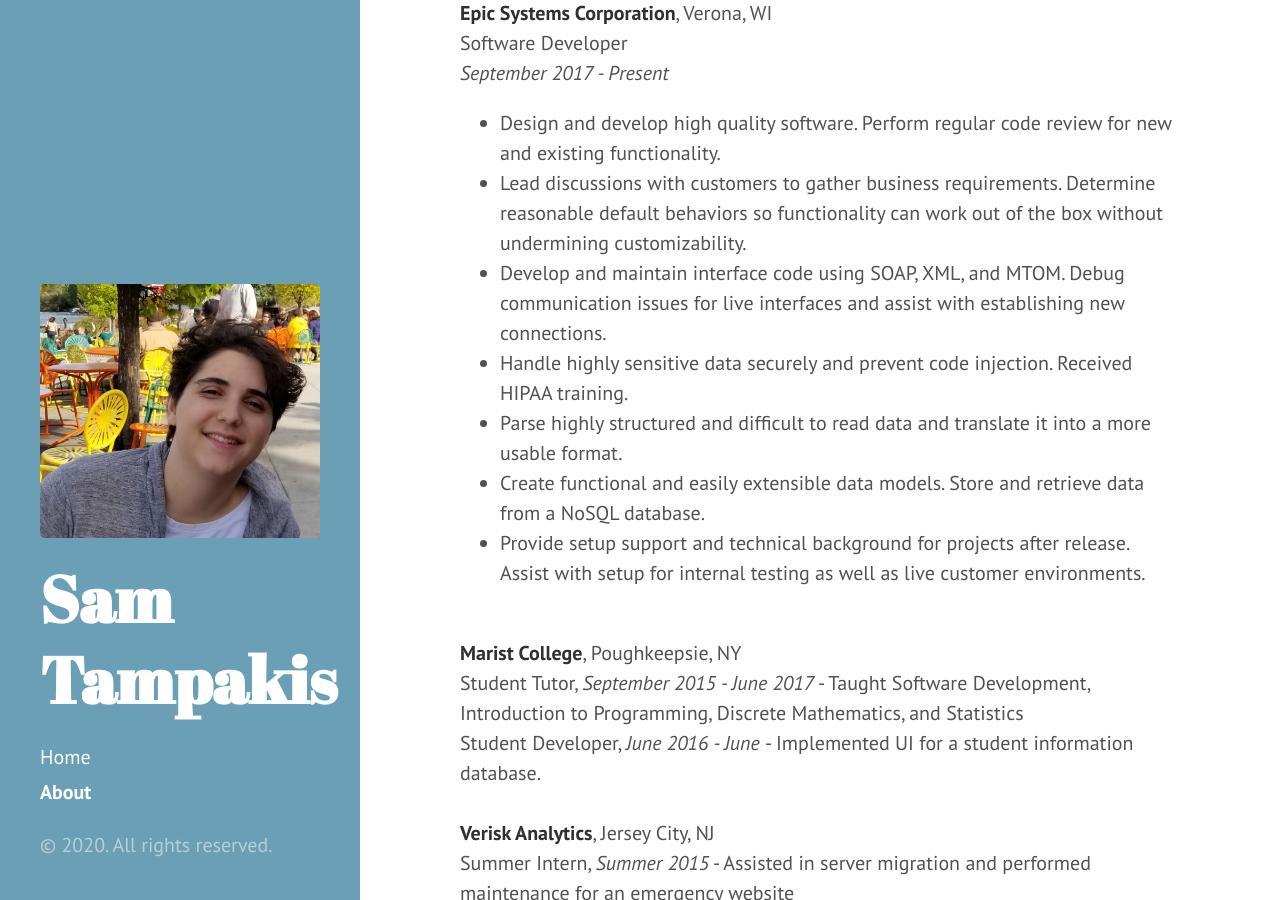
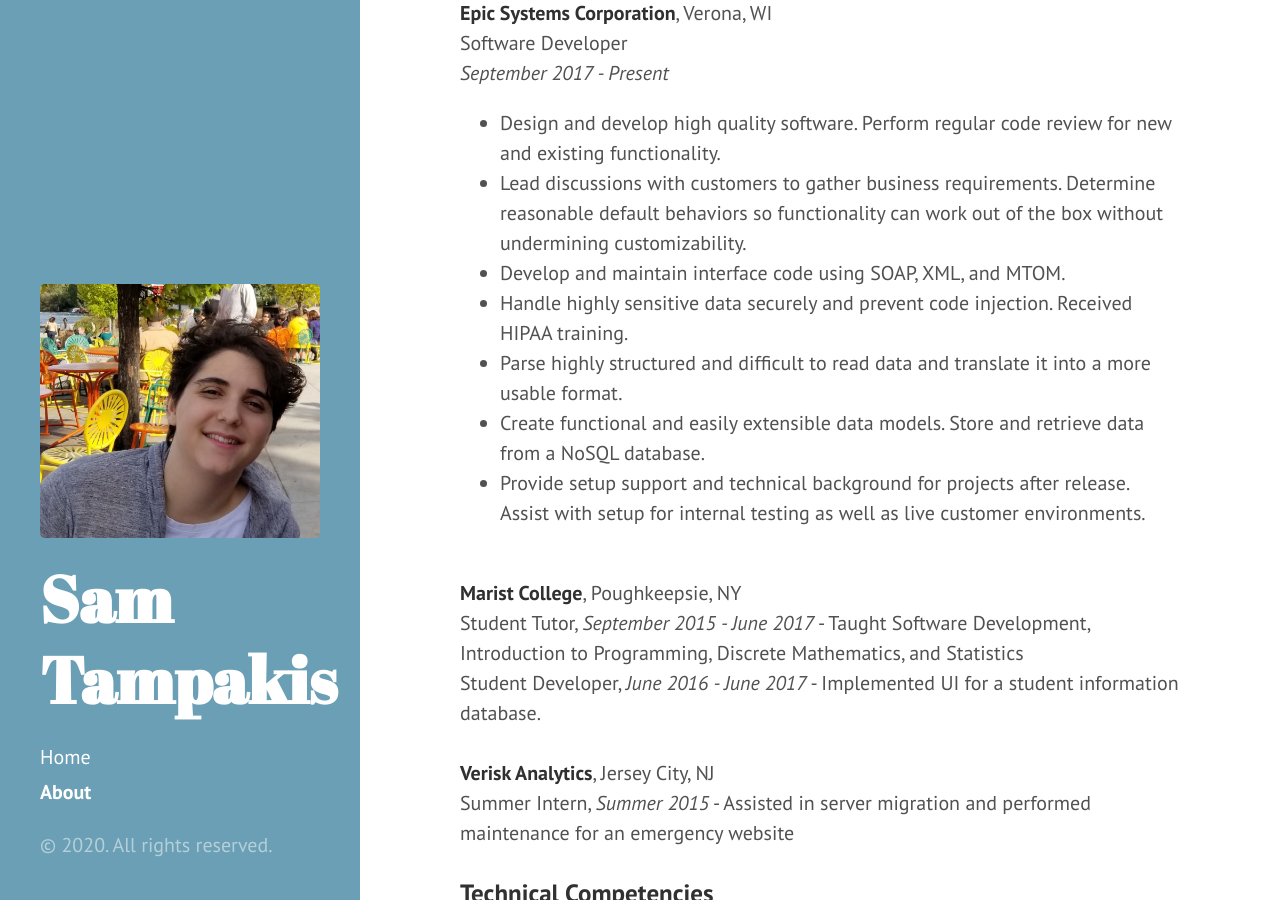
Before and after one commit to samtampakis/samtampakis.github.io, a Jekyll site: the page built from about.md, in a window 1280 px wide and 900 px high, scrolled down 191 px. Built offline with Jekyll 4.4.1, drawn with Linux system fonts in a browser that asks for light colours.

Commit message:
Update links

```diff
--- a/_includes/sidebar.html
+++ b/_includes/sidebar.html
@@ -3,7 +3,7 @@
 	<img src="{{ site.baseurl }}public/Terrace.jpg"/>
     <div class="sidebar-about">
       <h1>
-        <a href="{{ site.baseurl }}">
+        <a href="{{ site.url }}">
           {{ site.title }}
         </a>
       </h1>
@@ -11,7 +11,7 @@
     </div>
 
     <nav class="sidebar-nav">
-      <a class="sidebar-nav-item{% if page.url == site.baseurl %} active{% endif %}" href="{{ site.baseurl }}">Home</a>
+      <a class="sidebar-nav-item{% if page.url == site.url %} active{% endif %}" href="{{ site.url }}">Home</a>
 
       {% comment %}
         The code below dynamically generates a sidebar nav of pages with
--- a/about.md
+++ b/about.md
@@ -12,7 +12,7 @@ title: About
 <li>Design and develop high quality software. Perform regular code review for new and existing functionality.</li>
 <li>Lead discussions with customers to gather business requirements. Determine reasonable default behaviors so functionality
 can work out of the box without undermining customizability.</li>
-<li>Develop and maintain interface code using SOAP, XML, and MTOM.  Debug communication issues for live interfaces and assist with establishing new connections.</li>
+<li>Develop and maintain interface code using SOAP, XML, and MTOM.</li>
 <li>Handle highly sensitive data securely and prevent code injection. Received HIPAA training.</li>
 <li>Parse highly structured and difficult to read data and translate it into a more usable format.</li>
 <li>Create functional and easily extensible data models. Store and retrieve data from a NoSQL database.</li>
@@ -22,7 +22,7 @@ internal testing as well as  live customer environments.</li>
 <br>
 <strong>Marist College</strong>, Poughkeepsie, NY
 <br>Student Tutor, <em>September 2015 - June 2017</em> - Taught Software Development, Introduction to Programming, Discrete Mathematics, and Statistics
-<br>Student Developer, <em>June 2016 - June </em> - Implemented UI for a student information database.
+<br>Student Developer, <em>June 2016 - June 2017</em> - Implemented UI for a student information database.
 <br><br>
 <strong>Verisk Analytics</strong>, Jersey City, NJ
 <br>Summer Intern, <em>Summer 2015</em> - Assisted in server migration and performed maintenance for an emergency website
```
Also changed, not shown: index.md (+1 -1 lines), 2 other files.
